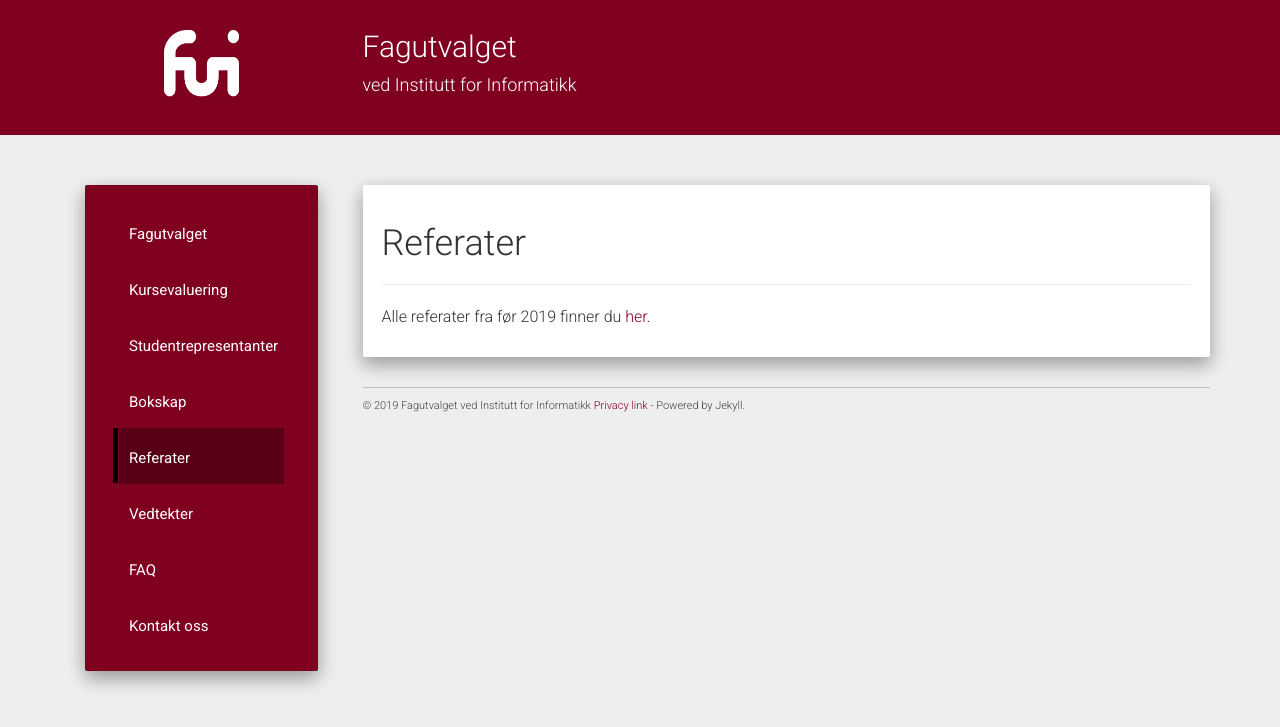
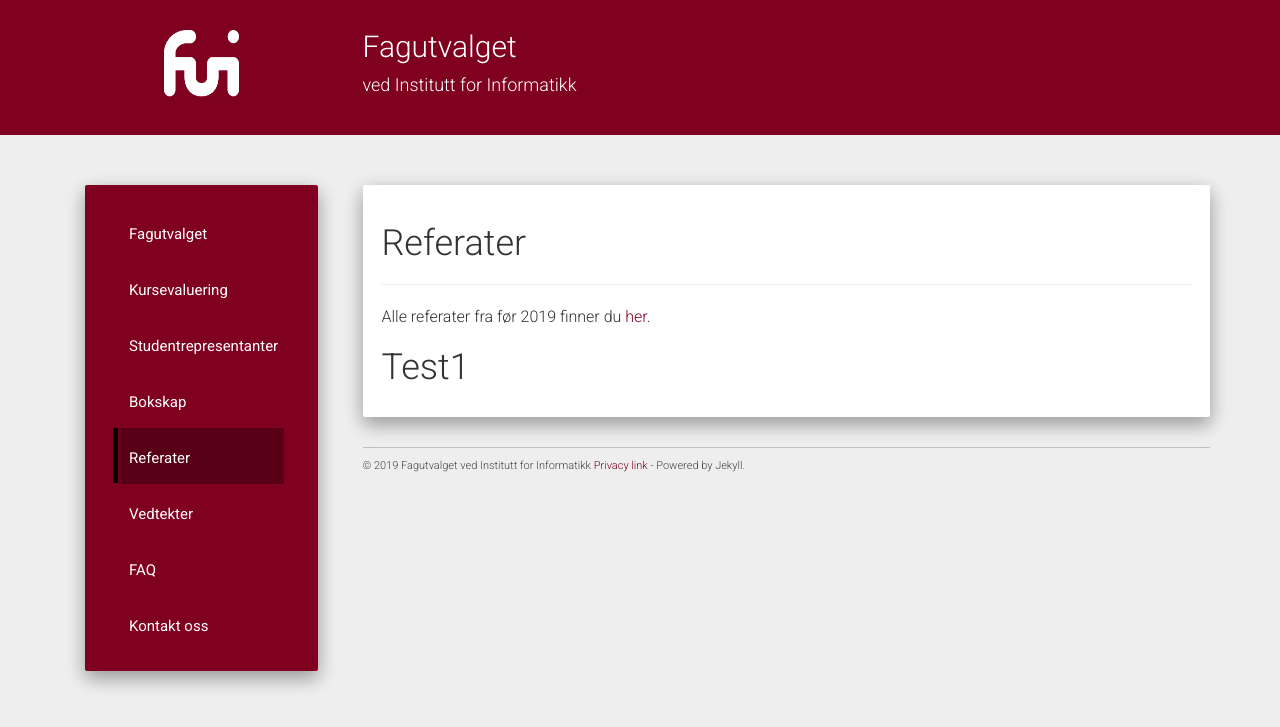
Before and after one commit to fui/fui.github.io, a Jekyll site: the page built from reports.md, in a window 1280 px wide. Shown: the top 727 px of the page. Built offline with Jekyll 4.4.1, drawn with Linux system fonts in a browser that asks for light colours; nearby versions of some CDN libraries.

Commit message:
fixing reports

```diff
--- a/reports.md
+++ b/reports.md
@@ -11,7 +11,9 @@
 
 Alle referater fra før 2019 finner du [her](http://fui.ifi.uio.no/referater/).
 
+<h1>Test1</h1>
 {% for report in reports %}
+  <h1>Test</h1>
   <h2>{{ report.name }} - {{ report.type }}</h2>
   <p>{{ report.content | markdownify }}</p>
 {% endfor %}
```
